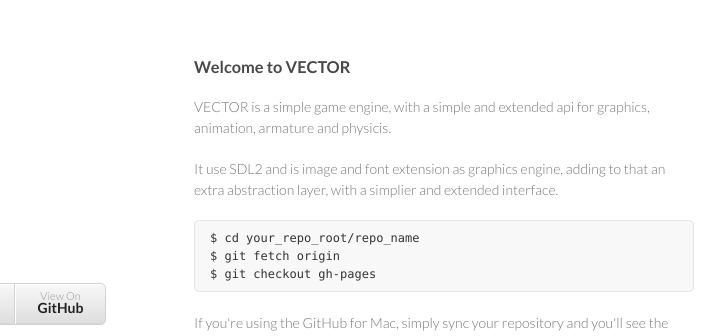
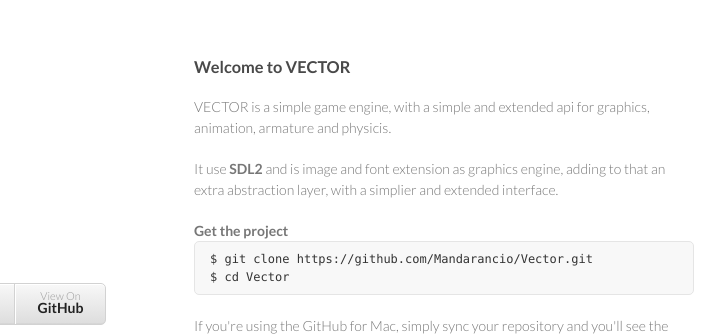
Before and after one commit to Mandarancio/Vector, a plain HTML site: page index.html in a window 1280 px wide. Shown: the top 336 px of the page, 376-1101 px from the left. Drawn offline with Linux system fonts and the light colour scheme.

Commit message:
Edit to index

```diff
--- a/index.html
+++ b/index.html
@@ -32,11 +32,11 @@
 <a name="cap1" class="anchor" href="#cap1"><span class="octicon octicon-link"></span></a>Welcome to VECTOR</h3>
 
 <p>VECTOR is a simple game engine, with a simple and extended api for graphics, animation, armature and physicis.</p><p>
-It use SDL2 and is image and font extension as graphics engine, adding to that an extra abstraction layer, with a simplier and extended interface.</p>
+It use <b>SDL2</b> and is image and font extension as graphics engine, adding to that an extra abstraction layer, with a simplier and extended interface.</p>
 
-<pre><code>$ cd your_repo_root/repo_name
-$ git fetch origin
-$ git checkout gh-pages
+<b>Get the project</b>
+<pre><code>$ git clone https://github.com/Mandarancio/Vector.git
+$ cd Vector
 </code></pre>
 
 <p>If you're using the GitHub for Mac, simply sync your repository and you'll see the new branch.</p>
```
